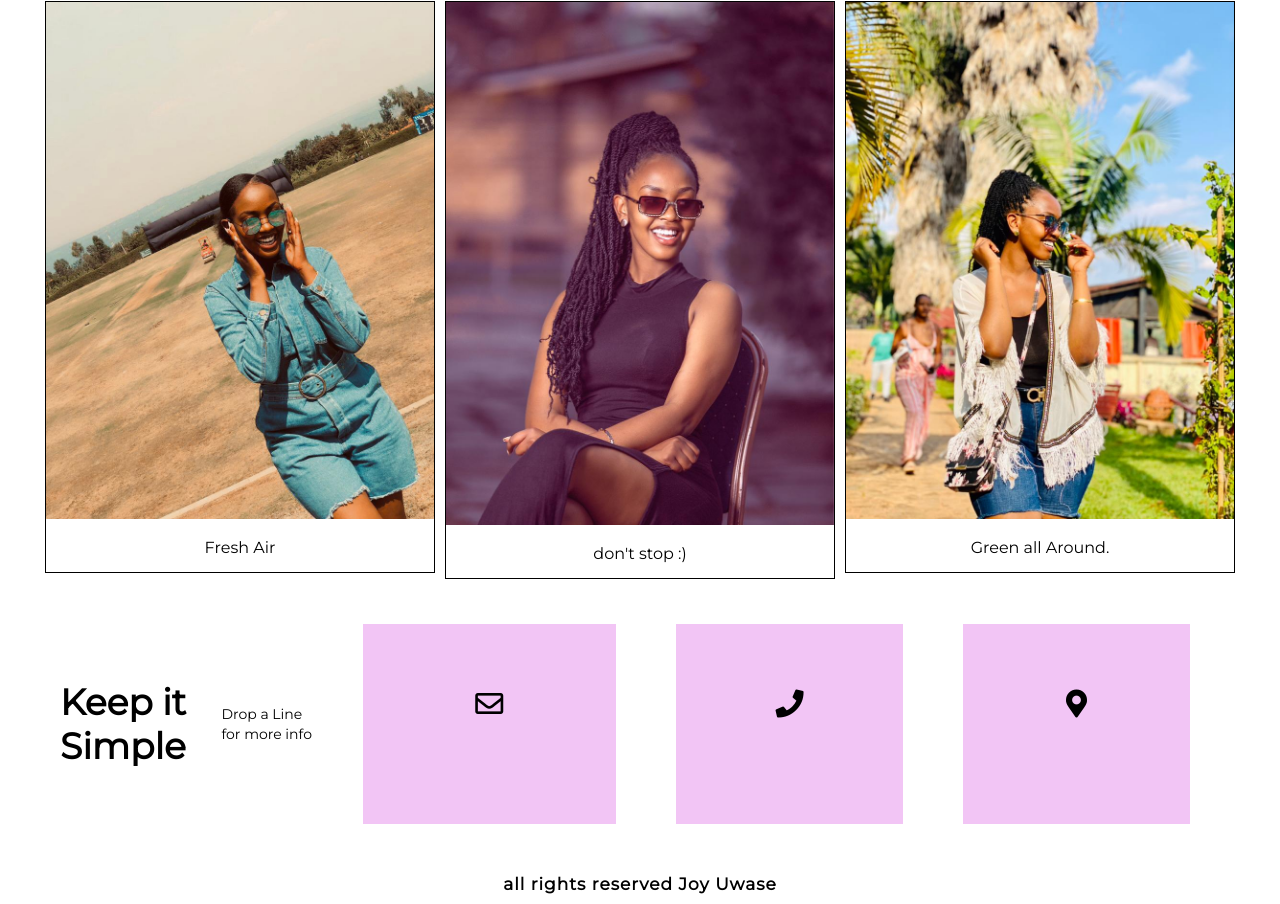
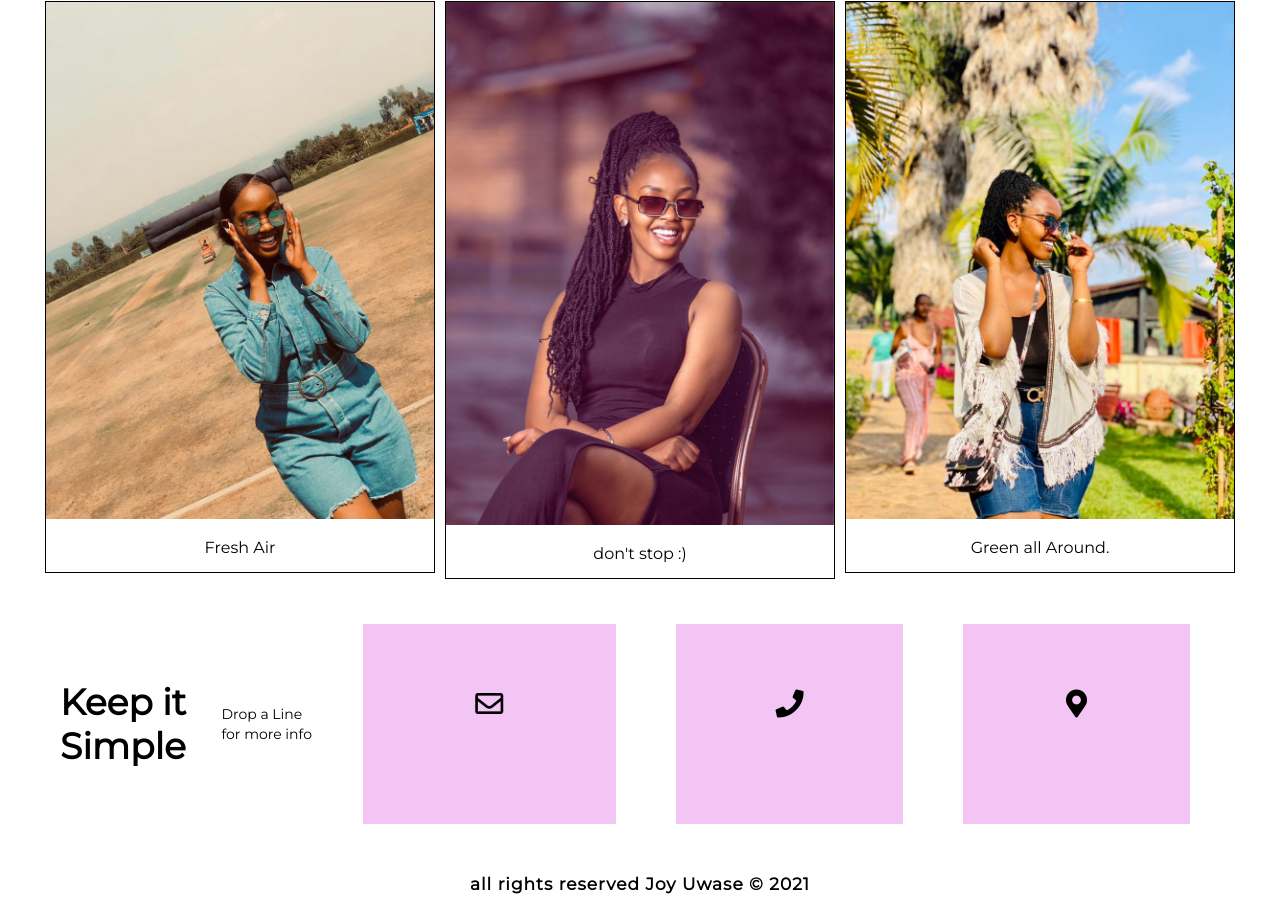
Before and after one commit to UwaseJoy/UwaseJoy, a plain HTML site: page index.html in a window 1280 px wide. Shown: the part 1754-2658 px from the top of the page. Drawn offline with Linux system fonts and the light colour scheme.

Commit message:
Update index.html

```diff
--- a/index.html
+++ b/index.html
@@ -103,6 +103,6 @@
 </div>
 </div>
 </div>
-<footer> all rights reserved Joy Uwase </footer>
+<footer> all rights reserved Joy Uwase &copy 2021 </footer>
 </body>
 </html>
```
